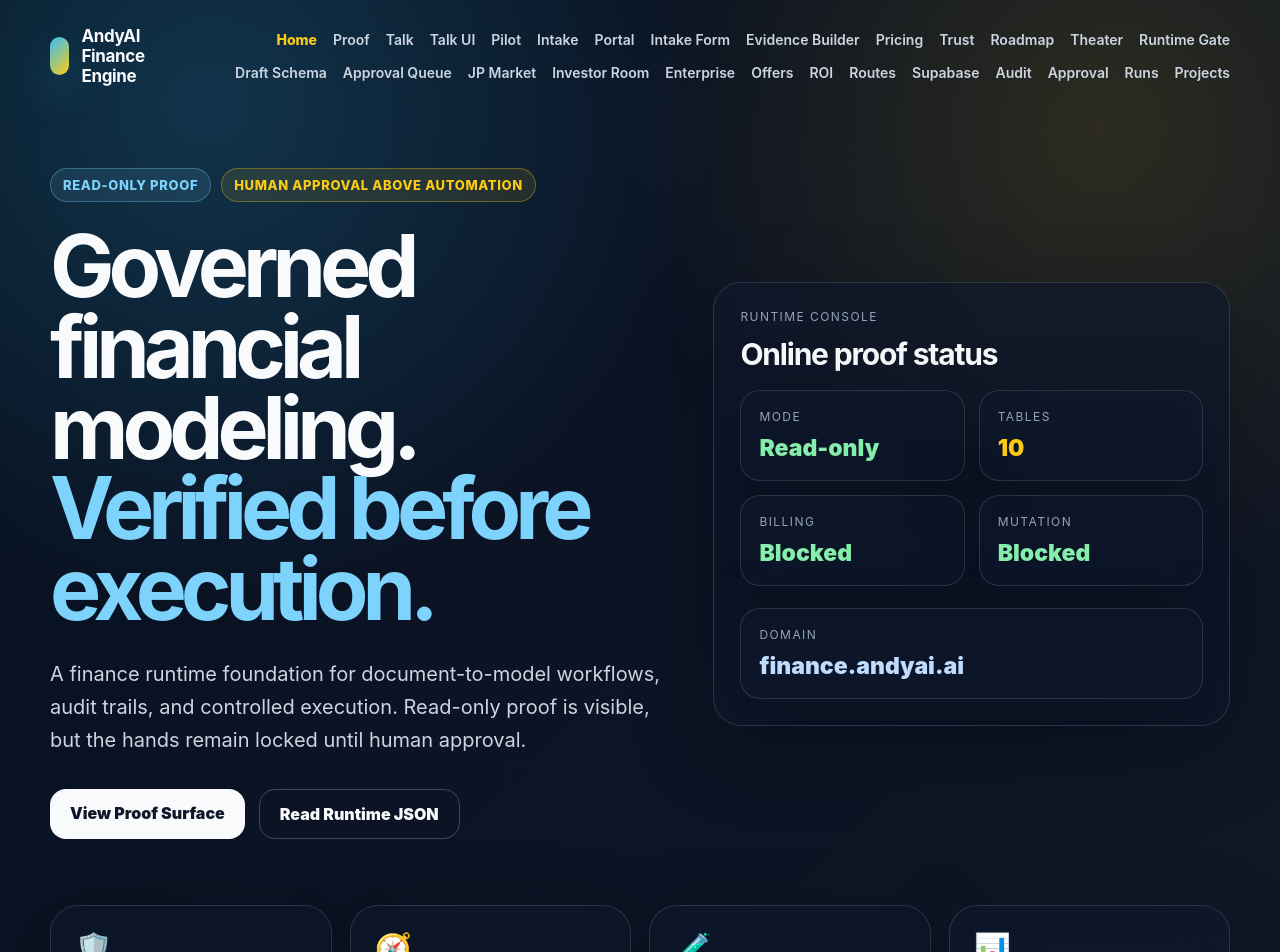
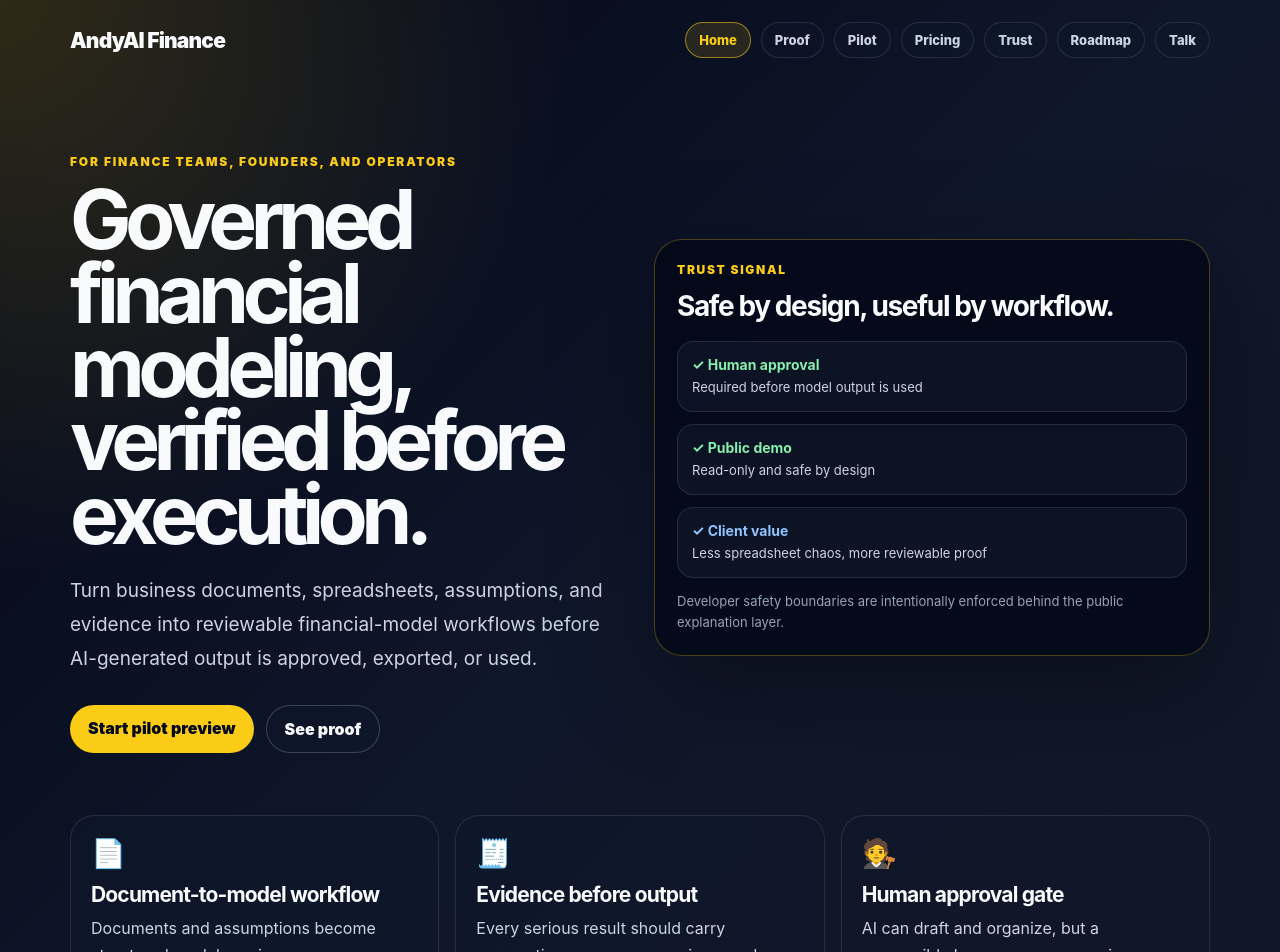
Before and after one commit to kolundzic/andyai-finance-engine, a Next.js app: page / in a window 1280 px wide. Shown: the top 952 px of the page. Built offline with nearby package versions, Linux system fonts and the light colour scheme.

Commit message:
clarity: add v82.0.0 client-facing-home-rewrite

```diff
--- a/app/page.tsx
+++ b/app/page.tsx
@@ -1,66 +1,31 @@
-import {
-  CanonQuote,
-  Chip,
-  EvidenceConsole,
-  FeatureGrid,
-  MetricCard,
-  PrestigeNav,
-  StatusStrip,
-  proofRows,
-} from "../src/ui/finance-prestige-system";
-import { getFinanceOnlineProofStatus } from "../src/runtime/finance-online-proof-status";
+import { ClarityPanel, PublicProductPage, SectionGrid, TrustSignal } from "../src/ui/public-product-shell";
 
 export const metadata = {
-  title: "AndyAI Finance Engine — Governed Financial Modeling",
-  description: "Governed financial modeling. Read-only proof. Human approval above automation.",
+  title: "AndyAI Finance Engine — Governed financial modeling, verified before execution.",
+  description: "Turn business documents, spreadsheets, assumptions, and evidence into reviewable financial-model workflows before AI-generated output is approved, exported, or used.",
 };
 
-export default function HomePage() {
-  const status = getFinanceOnlineProofStatus();
-
+export default function Page() {
   return (
-    <main style={{
-      minHeight: "100vh",
-      background:
-        "radial-gradient(circle at 16% 8%, rgba(56,189,248,0.20), transparent 32%), radial-gradient(circle at 86% 10%, rgba(234,179,8,0.15), transparent 30%), linear-gradient(135deg, #06111f 0%, #0b1324 44%, #111827 100%)",
-      color: "#f8fafc",
-      fontFamily: "Inter, ui-sans-serif, system-ui, -apple-system, BlinkMacSystemFont, 'Segoe UI', sans-serif",
-    }}>
-      <PrestigeNav active="/" />
-      <section style={{ width: "min(1180px, calc(100% - 40px))", margin: "0 auto", display: "grid", gridTemplateColumns: "minmax(0, 1.1fr) minmax(340px, 0.9fr)", gap: "32px", alignItems: "center", padding: "56px 0 36px" }}>
-        <div>
-          <div style={{ display: "flex", gap: "10px", flexWrap: "wrap", marginBottom: "24px" }}>
-            <Chip>Read-only proof</Chip>
-            <Chip tone="gold">Human approval above automation</Chip>
-          </div>
-          <h1 style={{ fontSize: "clamp(48px, 7vw, 86px)", lineHeight: 0.94, letterSpacing: "-0.07em", margin: 0 }}>
-            Governed financial modeling.
-            <br />
-            <span style={{ color: "#7dd3fc" }}>Verified before execution.</span>
-          </h1>
-          <p style={{ maxWidth: "720px", color: "#cbd5e1", fontSize: "20px", lineHeight: 1.65, marginTop: "28px" }}>
-            A finance runtime foundation for document-to-model workflows, audit trails, and controlled execution. Read-only proof is visible, but the hands remain locked until human approval.
-          </p>
-          <div style={{ display: "flex", gap: "14px", flexWrap: "wrap", marginTop: "32px" }}>
-            <a href="/finance-proof" style={{ background: "#f8fafc", color: "#0f172a", padding: "14px 20px", borderRadius: "16px", textDecoration: "none", fontWeight: 900 }}>View Proof Surface</a>
-            <a href="/api/finance/read-only/status" style={{ border: "1px solid rgba(255,255,255,0.22)", color: "#f8fafc", padding: "14px 20px", borderRadius: "16px", textDecoration: "none", fontWeight: 900 }}>Read Runtime JSON</a>
-          </div>
-        </div>
-        <aside style={{ border: "1px solid rgba(148,163,184,0.22)", background: "rgba(15,23,42,0.72)", boxShadow: "0 24px 80px rgba(0,0,0,0.28)", backdropFilter: "blur(18px)", borderRadius: "28px", padding: "26px", position: "relative", overflow: "hidden" }}>
-          <p style={{ color: "#94a3b8", textTransform: "uppercase", letterSpacing: "0.12em", fontSize: "12px", marginTop: 0 }}>Runtime Console</p>
-          <h2 style={{ margin: "0 0 18px", fontSize: "30px", letterSpacing: "-0.04em" }}>Online proof status</h2>
-          <StatusStrip items={[["Mode", "Read-only"], ["Tables", String(status.verifiedTableCount), "gold"], ["Billing", "Blocked"], ["Mutation", "Blocked"]]} />
-          <MetricCard label="Domain" value={status.domain} tone="blue" />
-        </aside>
-      </section>
-      <section style={{ width: "min(1180px, calc(100% - 40px))", margin: "0 auto", padding: "30px 0 72px" }}>
-        <FeatureGrid items={[
-          ["🛡️", "Read-Only Proof Surface", "The public layer shows status, routes, and locked boundaries without exposing secrets or writing data."],
-          ["🧭", "Runtime Safety Boundary", "Execution remains gated. Mutation, checkout, billing, webhooks, and paid runtime are blocked by design."],
-          ["🧪", "Supabase Lab Verified", "The lab schema exists as controlled infrastructure. Public proof does not require DB URL or service role exposure."],
-          ["📊", "Financial Modeling Governance", "Built for governed document-to-model workflows where auditability matters as much as speed."],
-        ]} />
-      </section>
-    </main>
+    <PublicProductPage
+      active="/"
+      eyebrow="For finance teams, founders, and operators"
+      title="Governed financial modeling, verified before execution."
+      lead="Turn business documents, spreadsheets, assumptions, and evidence into reviewable financial-model workflows before AI-generated output is approved, exported, or used."
+      right={<TrustSignal rows={[
+        ["Human approval", "Required before model output is used", "green"],
+        ["Public demo", "Read-only and safe by design", "green"],
+        ["Client value", "Less spreadsheet chaos, more reviewable proof", "blue"],
+      ] as any} />}
+    >
+      <SectionGrid items={[
+          ["📄", "Document-to-model workflow", "Documents and assumptions become structured model previews."],
+          ["🧾", "Evidence before output", "Every serious result should carry assumptions, sources, warnings, and review notes."],
+          ["🧑‍⚖️", "Human approval gate", "AI can draft and organize, but a responsible human approves serious financial use."],
+      ] as any} />
+      <ClarityPanel title="Who this is for">
+        <p>AndyAI Finance Engine is for teams that need AI help in finance without losing control over evidence, approval, and auditability.</p>
+      </ClarityPanel>
+    </PublicProductPage>
   );
 }
--- a/package.json
+++ b/package.json
@@ -1,6 +1,6 @@
 {
   "name": "andyai-finance-engine",
-  "version": "81.0.0",
+  "version": "82.0.0",
   "private": true,
   "description": "AndyAI Finance Engine — public showcase powered by a governed financial modeling core.",
   "scripts": {
```
Also changed, not shown: 2 other files (tests, documents, lock files or other folders).
